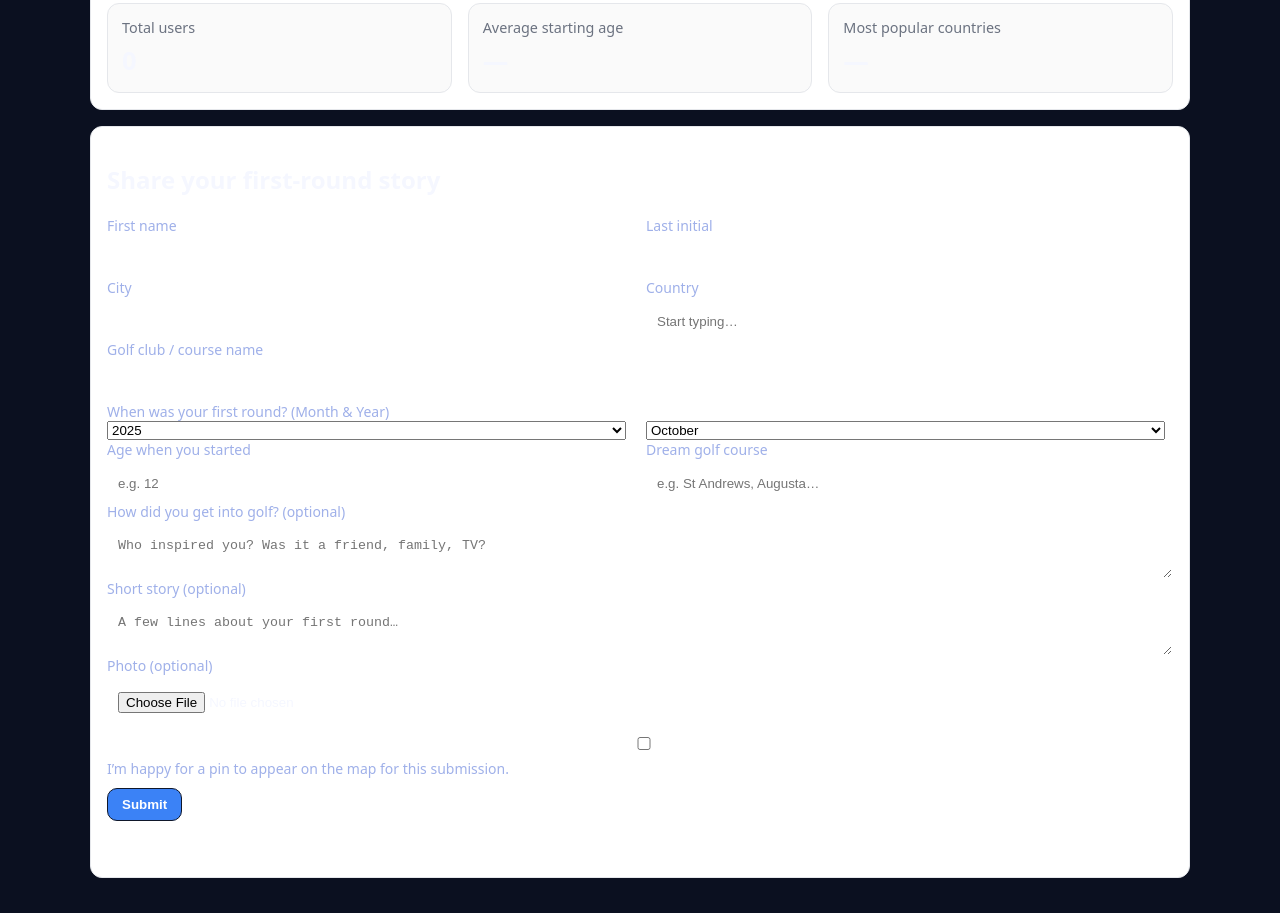
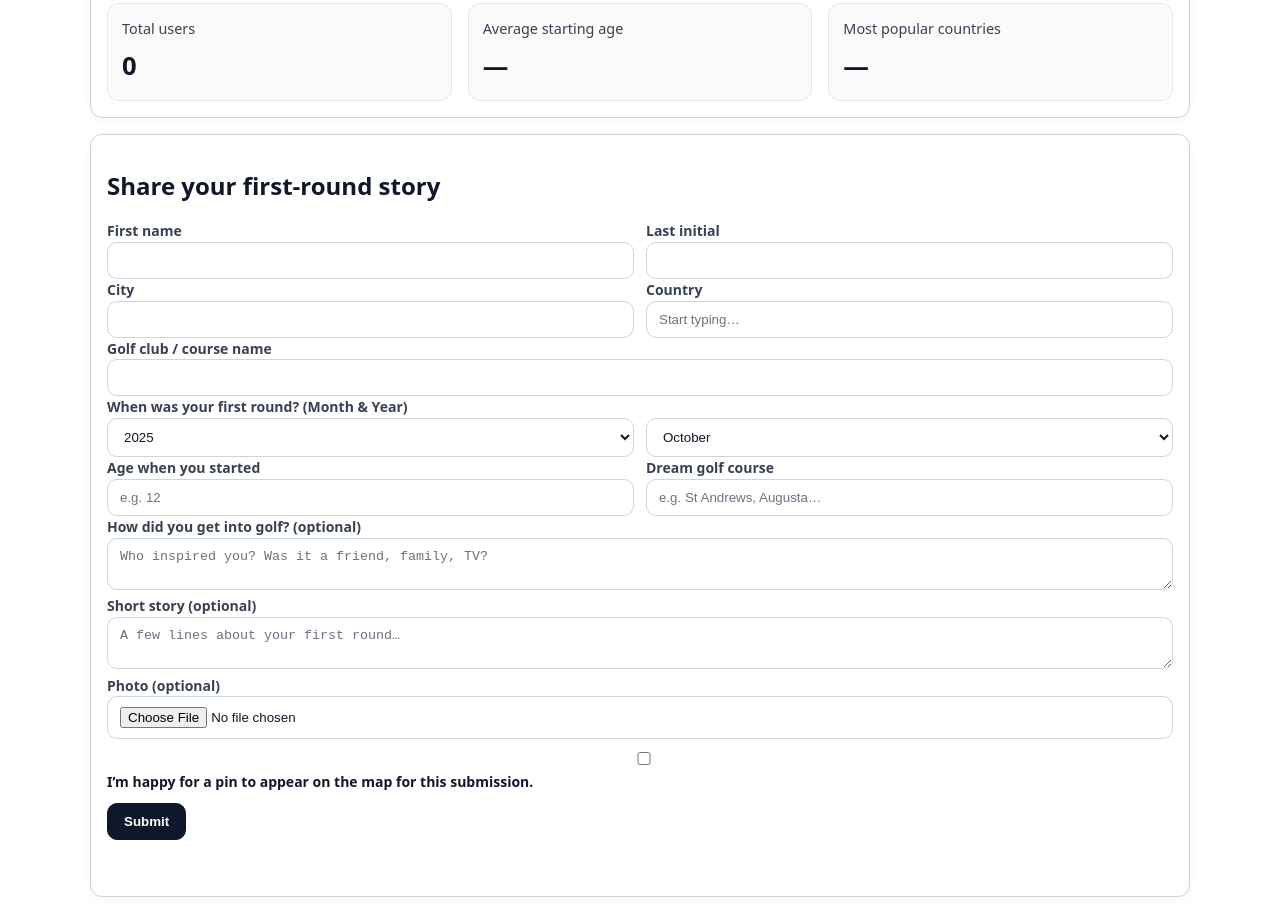
Before and after one commit to Bowiebuilder/myfirstgolfclub1, a website: page public/index.html in a window 1280 px wide. Shown: the part 775-1688 px from the top of the page. Drawn offline with nearby package versions, Linux system fonts and the light colour scheme; no server answers.

Commit message:
Improve contrast & accessibility: darker text, clearer fields, strong focus rings

```diff
--- a/public/styles.css
+++ b/public/styles.css
@@ -109,3 +109,154 @@ input, textarea { width: 100%; padding: 10px; border-radius: 10px; border: 1px s
 /* Month/Year selects */
 .ym-select { margin-right: 8px; }
 .checkbox { margin: 10px 0; }
+
+/* =========================
+   ACCESSIBILITY & CONTRAST
+   ========================= */
+
+/* Global readable defaults */
+:root{
+  --bg: #ffffff;
+  --text: #0f172a;          /* very dark slate */
+  --text-muted: #1f2937;    /* dark gray for secondary copy */
+  --subtle: #374151;        /* labels/help text */
+  --border: #cbd5e1;        /* light slate border */
+  --border-strong: #94a3b8; /* stronger border when needed */
+  --field-bg: #ffffff;
+  --placeholder: #6b7280;   /* medium gray; still readable */
+  --focus: #2563eb;         /* blue focus ring with AA contrast */
+  --btn-bg: #0f172a;        /* dark button */
+  --btn-text: #ffffff;      /* button text */
+  --btn-bg-hover: #0b1223;
+}
+
+/* Base text & layout improvements */
+html, body {
+  color: var(--text);
+  background: var(--bg);
+  font-size: 16px;
+  line-height: 1.55;
+  -webkit-font-smoothing: antialiased;
+  -moz-osx-font-smoothing: grayscale;
+}
+
+.site-header p,
+.card p,
+.stat-label,
+.pc-meta,
+.pc-row span,
+.status {
+  color: var(--text-muted);
+}
+
+/* Headings more legible */
+h1, h2, h3 {
+  color: var(--text);
+  line-height: 1.25;
+}
+
+/* Cards: stronger edge for white-on-white */
+.card {
+  background: var(--field-bg);
+  border: 1px solid var(--border);
+  box-shadow: 0 2px 10px rgba(15, 23, 42, 0.04);
+}
+
+/* Form fields: darker text, thicker borders, better focus */
+input[type="text"],
+input[type="number"],
+input[type="month"],
+input[type="file"],
+input:not([type]),
+textarea,
+select {
+  color: var(--text);
+  background: var(--field-bg);
+  border: 1.5px solid var(--border);
+  border-radius: 10px;
+  padding: 10px 12px;
+  width: 100%;
+  box-sizing: border-box;
+}
+
+input::placeholder,
+textarea::placeholder {
+  color: var(--placeholder);
+  opacity: 1;
+}
+
+/* Hover/active state for fields */
+input:hover,
+textarea:hover,
+select:hover {
+  border-color: var(--border-strong);
+}
+
+/* High-visibility focus ring */
+input:focus,
+textarea:focus,
+select:focus,
+button:focus,
+a:focus {
+  outline: 3px solid var(--focus);
+  outline-offset: 2px;
+  border-color: var(--focus);
+}
+
+/* Labels are block and darker */
+label {
+  color: var(--subtle);
+  font-weight: 600;
+  display: block;
+}
+
+/* Buttons: high-contrast dark */
+.btn {
+  background: var(--btn-bg);
+  color: var(--btn-text);
+  border: 1px solid var(--btn-bg);
+  font-weight: 600;
+  padding: 10px 16px;
+}
+
+.btn:hover { background: var(--btn-bg-hover); }
+
+/* Status text readable */
+.status {
+  color: var(--text);
+  font-weight: 600;
+}
+
+/* Autocomplete dropdown: stronger contrast */
+.ac-list {
+  border: 1.5px solid var(--border);
+  background: #ffffff;
+}
+
+.ac-item { color: var(--text); }
+.ac-item:hover, .ac-item.active {
+  background: #eef2ff; /* pale blue for strong focus visibility */
+}
+
+/* Map popup (player card) text contrast */
+.pc-name { color: var(--text); }
+.pc-meta { color: var(--subtle); }
+.pc-row span { color: var(--subtle); }
+.pc-note { color: var(--text); }
+
+/* Stats tiles: stronger text */
+.stat-value { color: var(--text); }
+.stat-label { color: var(--subtle); }
+
+/* Checkbox label readability */
+.checkbox label { color: var(--text); }
+
+/* Ensure links are clearly visible */
+a { color: #1d4ed8; font-weight: 600; }
+a:hover { text-decoration: underline; }
+
+/* Small screens: ensure spacing remains legible */
+@media (max-width: 720px){
+  .card { padding: 14px; }
+  label { margin-bottom: 4px; }
+}
```
